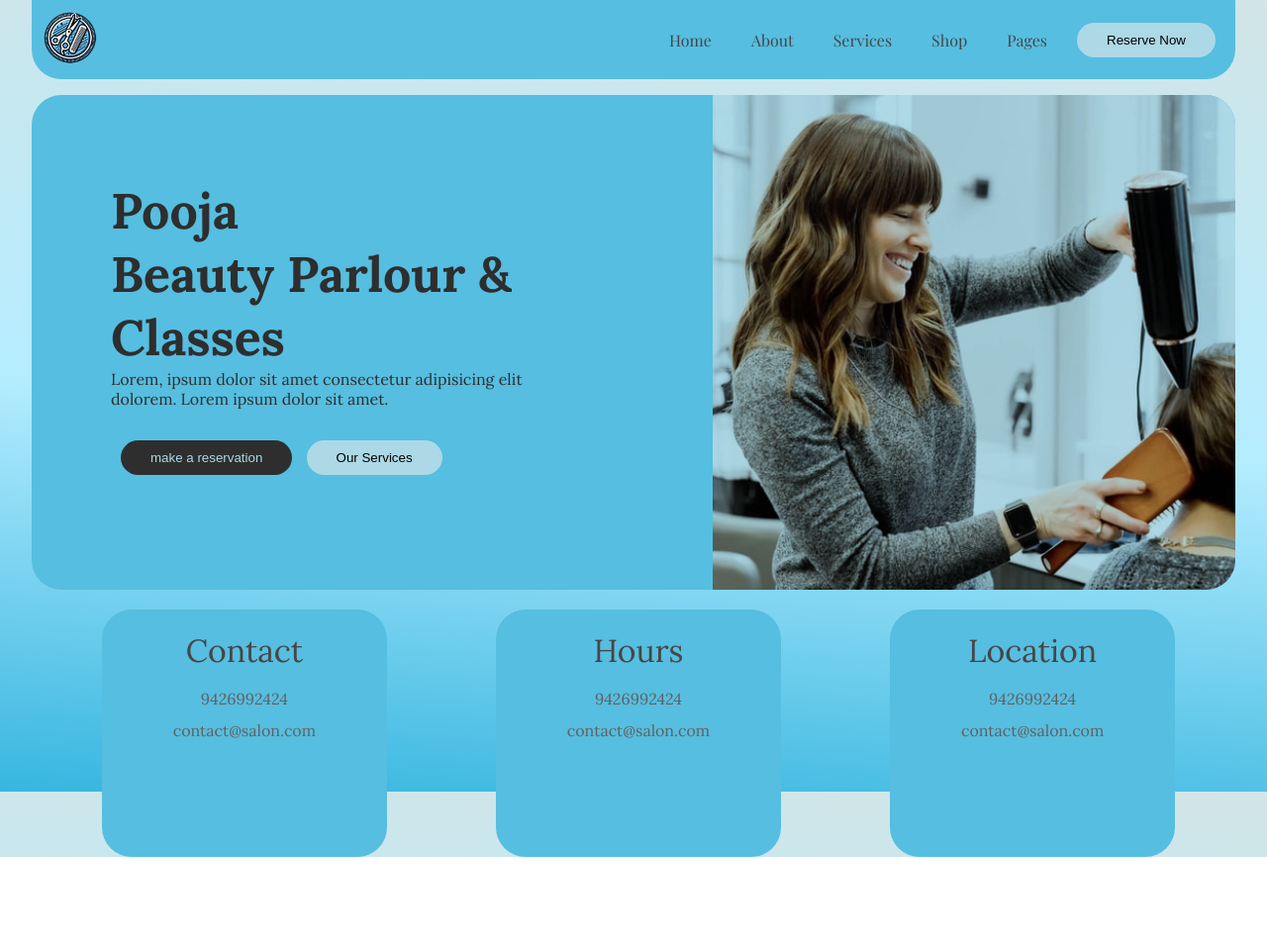
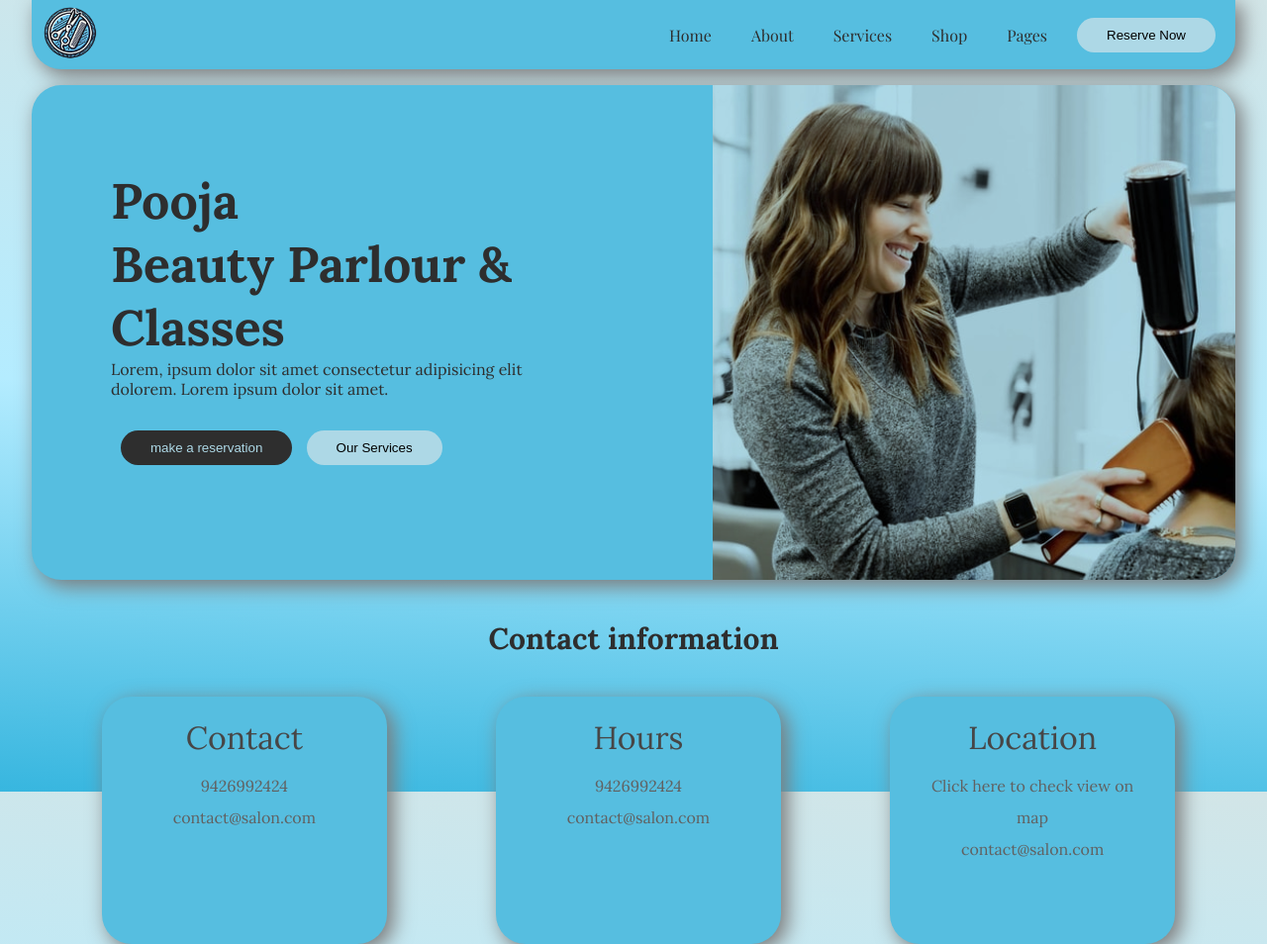
Before and after one commit to BhushanPatil2882001/pooja_beauty_parlour, a plain HTML site: page index.html in a window 1280 px wide. Shown: the whole page at 99% size. Before the commit the page ends 866 px from the top, so only its background shows below. Drawn offline with nearby package versions, Linux system fonts and the light colour scheme; a web font is replaced by a local one.

Commit message:
added new styles

```diff
--- a/assets/css/hero-section.css
+++ b/assets/css/hero-section.css
@@ -12,6 +12,12 @@ main{
     height: 500px;
     background-color: var(--nav-clr);
     overflow: hidden;
+    box-shadow: var(--box-shadow);
+    transition: all 0.5s ease-in-out;
+}
+
+.hero:hover{
+    box-shadow: var(--hover-box-shadow);
 }
 
 .heading{
@@ -74,7 +80,7 @@ main .heading .heading-buttons .btn1:hover, main .heading .heading-buttons .btn2
 }
 @media (max-width: 850px){
     .heading{
-        margin-top: 10px;
+        margin: 0;
     }
     .heading-buttons{
         display: flex;
@@ -88,6 +94,15 @@ main .heading .heading-buttons .btn1:hover, main .heading .heading-buttons .btn2
 }
 
 /* contact section */
+
+.contact-title{
+    /* border: 1px solid black; */
+    padding: 20px;
+    margin: 20px 0 20px 0;
+    text-align: center;
+    font-size: 20px;
+    color: var(--heading-text-clr);
+}
 
 .contact-section{
     display: flex;
@@ -114,9 +129,17 @@ main .heading .heading-buttons .btn1:hover, main .heading .heading-buttons .btn2
     background-color: var(--nav-clr);
     width: 100%;
     border-radius: 30px;
+    box-shadow: var(--box-shadow);
+    transition: all 0.5s ease-in-out;
 }
+
 .contact:hover, .hours:hover, .location:hover{
-    background-color: var(--dark-blur-backgrond-clr);
+    /* background-color: var(--dark-blur-backgrond-clr); */
+    box-shadow: var(--hover-box-shadow);
+}
+
+.location a:hover{
+    text-decoration: underline;
 }
 
 
--- a/assets/css/nav-bar.css
+++ b/assets/css/nav-bar.css
@@ -5,17 +5,26 @@
     --secondary-text-clr: rgb(97, 97, 97);
     --heading-text-clr: rgb(46, 46, 46);
     --accent-clr: rgb(173, 216, 230);
+    --secondary-accent-clr: rgb(149, 203, 221);
     --box-shadow: -10px 0 10px rgba(0, 0, 0, 0.1);
     --box-shadow-down: 7px 10px 14px rgba(0, 0, 0, 0.1);
     --blur-background: blur(10px);
     --blur-backgrond-clr: rgba(173, 216, 230, 0.2);
     --dark-blur-backgrond-clr: rgba(0, 191, 255, 0.637);
     --nav-clr: rgb(86, 190, 224);
+    --box-shadow: 6px 6px 20px 1px#7c7c7c;
 }
 
 *{
     margin: 0;
     padding: 0;
+    text-decoration: none;
+    list-style: none;
+    box-sizing: border-box;
+    ::selection{
+        background-color: #000000;
+        color: #ffffff;
+    }
 }
 
 html{
@@ -44,9 +53,11 @@ body{
 .button-hover:hover{
     margin-bottom: 10px;
     box-shadow: var(--box-shadow-down);
+    background-color: var(--secondary-accent-clr);
 }
 .button-active:active{
-    scale: 0.95;
+    background-color: var(--accent-clr);
+    transform: translateY(5px);
 }
 
 
@@ -58,13 +69,16 @@ header{
 
 nav{
     padding: 10px;
-    /* border: 1px solid black; */
-    height: 60px;
+    height: 70px;
     display: flex;
     justify-content: flex-end;
     align-items: center;
     background-color: var(--nav-clr);
     border-radius: 0px 0 30px 30px;
+    box-shadow:var(--box-shadow);
+}
+nav:hover{
+    transition: all 0.3s ease-in;
 }
 
 .place-holder{
@@ -83,10 +97,23 @@ nav{
 .logo:hover{
     transform: scale(1.1);
 }
+.logo:active{
+    transform: scale(0.95);
+    animation: rotate 0.01s linear infinite;
+    background-color: lightblue;
+    background-blend-mode: color-burn;
+}
+@keyframes rotate {
+    0% {
+        transform: rotate(0);
+    }
+    100% {
+        transform: rotate(360deg);
+    }
+}
 
 .links-container{
     margin-right: 10px;
-    /* border: 1px solid black; */
     height: 100%;
     width: 100%;
     display: flex;
@@ -95,13 +122,12 @@ nav{
 }
 
 nav a{
-    /* border: 1px solid black; */
     height: 100%;
     padding: 0 20px;
     display: flex;
     align-items: center;
     text-decoration: none;
-    color: var(--text-clr);
+    color: var(--heading-text-clr);
     transition: all 0.1s ease-in;
 }
 nav a:hover{
@@ -112,6 +138,8 @@ nav a:hover{
 }
 nav a:active{
     scale: 0.95;
+    background-color: var(--secondary-accent-clr);
+    color: var(--heading-text-clr);
 }
 
 nav .logo{
@@ -128,6 +156,7 @@ nav svg{
 
 .open-sidebar-button, .close-sidebar-button{
     display: none;
+    cursor: pointer;
 }
 @media(max-width:825px){
     .links-container{
@@ -180,5 +209,7 @@ nav svg{
         top: 0;
         left: 0;
         z-index: 9;
+        backdrop-filter: var(--blur-background);
+        transition: backdrop-filter 0.5s ease-in-out;
     }
 }
--- a/index.html
+++ b/index.html
@@ -47,6 +47,9 @@
         </section>
         <!-- hero end -->
         <!-- Contact section start -->
+        <section class="contact-title">
+            <h2>Contact information</h2>
+        </section>
         <section class="contact-section">
             <div class="contact button-style button-active button-style">
                 <p class="contact-heading">Contact</p>
@@ -60,7 +63,9 @@
             </div>
             <div class="location button-style button-active button-style">
                 <p class="contact-heading">Location</p>
-                <p>9426992424</p>
+                <a href="https://maps.app.goo.gl/L2AnqJbV5pKySAam8" target="_blank">
+                    <p>Click here to check view on map</p>
+                </a>
                 <p>contact@salon.com</p>
             </div>
         </section>
```
